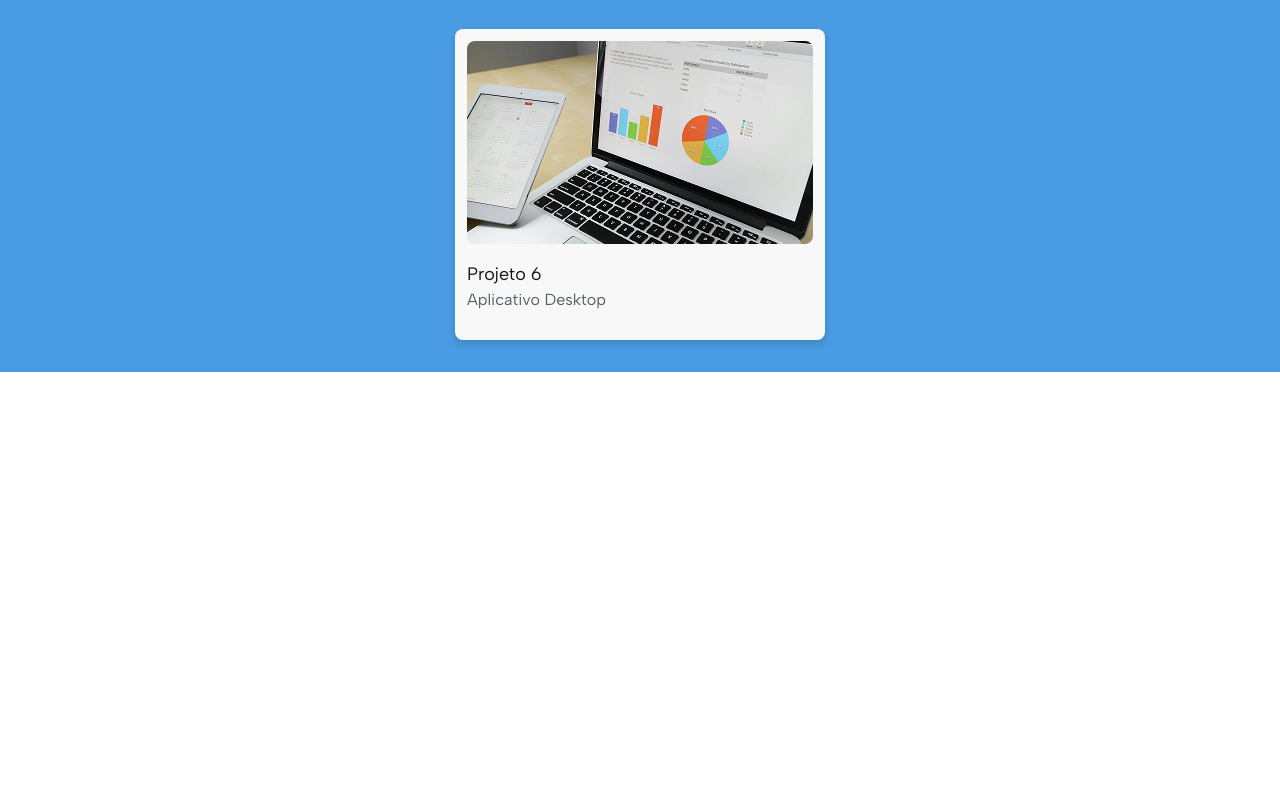
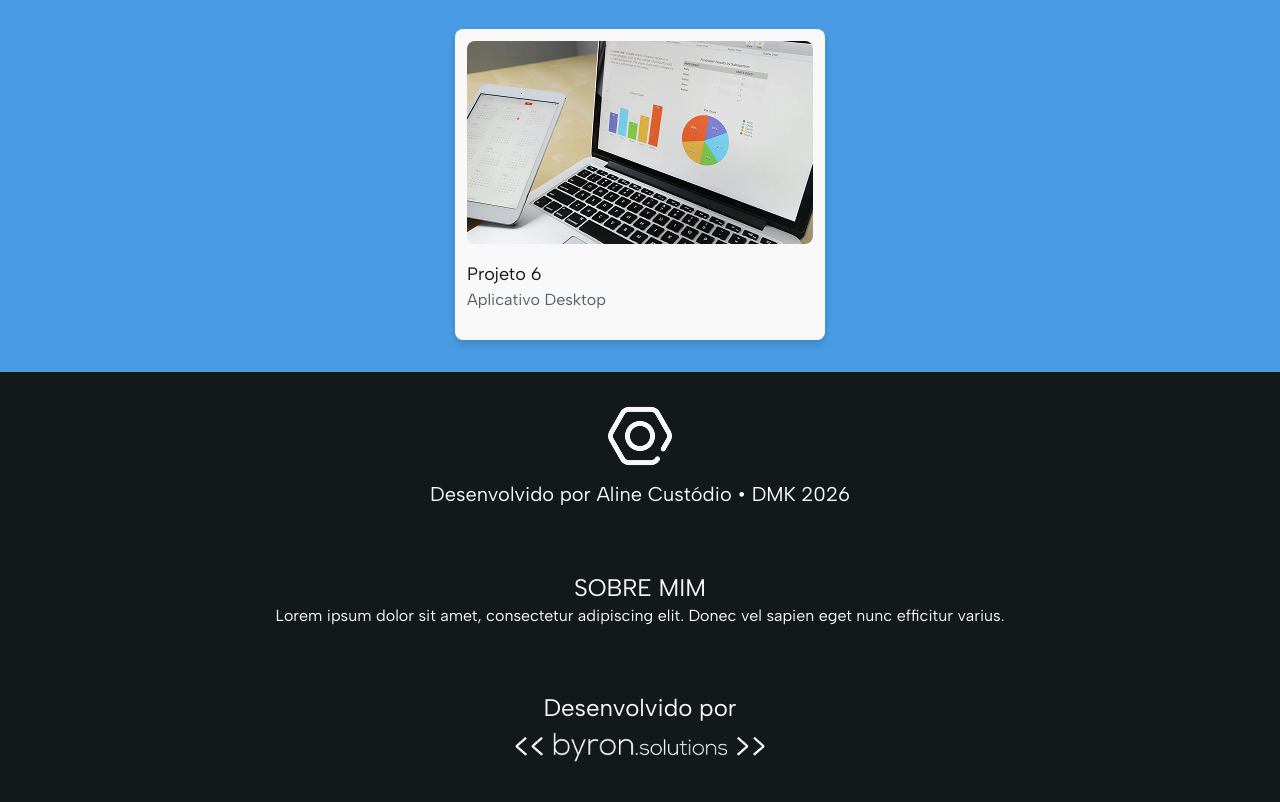
Before and after one commit to alinelazuli/Landing-Page-Tailwind, a website: page src/index.html in a window 1280 px wide. Shown: the part 2894-3696 px from the top of the page. Before the commit the page ends 3266 px from the top, so only its background shows below. Drawn offline with Linux system fonts and the light colour scheme; a web font is replaced by a local one.

Commit message:
seção footer

```diff
--- a/src/index.html
+++ b/src/index.html
@@ -151,5 +151,33 @@
                 </div>
               </div>
             </section>
+            <!-- FOOTER -->
+             <footer class="bg-black text-white flex flex-col p-8 gap-16">
+              <div class="flex flex-col items-center gap-16">
+                  <div class="flex flex-col items-center gap-3">
+                    <div class="size-16">
+                      <img
+                      src="./img/Logo.png" alt="Logo do site" />
+                    </div>
+                    <p class="text-xl">Desenvolvido por Aline Custódio • DMK 2026</p>
+                  </div>
+                  <div class="text-center gap-2">
+                    <h3 class="text-2xl">SOBRE MIM</h3>
+                    <p class="text-base">
+                      Lorem ipsum dolor sit amet, consectetur adipiscing elit.
+                      Donec vel sapien eget nunc efficitur varius.
+                    </p>
+                  </div>
+              </div>
+              <div class="flex flex-col items-center">
+                <p class="text-2xl">Desenvolvido por</p>
+                <div class="max-w-[260px]">
+                  <img
+                  src="./img/Logobyron.png"
+                  alt="Logo da byron.solutions"
+                  />
+                </div>
+              </div>
+             </footer>
      </body>
 </html>
```
Also changed, not shown: src/img/Logobyron.png (added), src/output.css.
